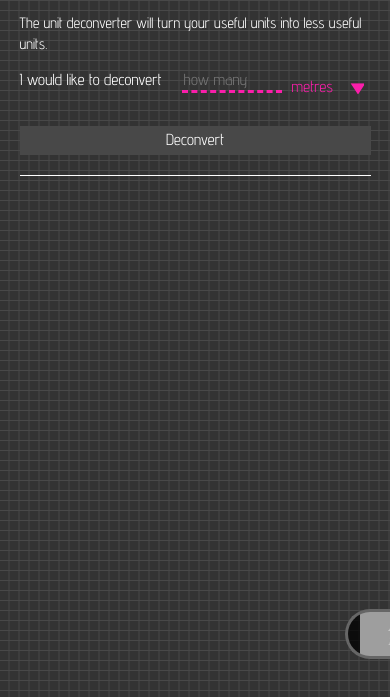
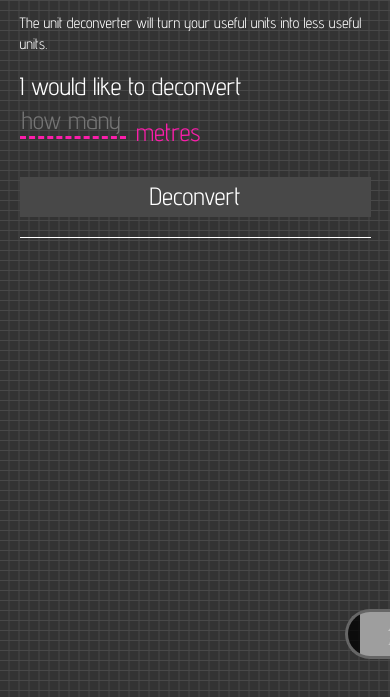
Before and after one commit to MadeByLoosers/unit-deconverter, a plain HTML site: page deploy/index.html in a window 390 px wide. Shown: the part 69-766 px from the top of the page. Drawn offline with nearby package versions, Linux system fonts and the light colour scheme; grey boxes are pictures that could not be loaded.

Commit message:
And again...

```diff
--- a/deploy/includes/css/style.css
+++ b/deploy/includes/css/style.css
@@ -239,6 +239,11 @@ header p {
   header h1 {
     font-size:40px;
   }
+
+  form {
+    font-size: 25px;
+  }
+
   form p {
     display:block;
   }
--- a/deploy/index.html
+++ b/deploy/index.html
@@ -28,7 +28,7 @@
       <form action="">
           <p>I would like to deconvert </p>
           <label for="unit-amount">Amount:</label>
-          <input type="number" id="unit-amount" name="unit-amount" pattern="\d*(\.\d+)?" placeholder="how many" maxlength="20">
+          <input type="text" id="unit-amount" name="unit-amount" pattern="\d*(\.\d+)?" placeholder="how many" maxlength="20">
 
           <label for="unit-from">Unit:</label>
           <div class="select-container">
```
